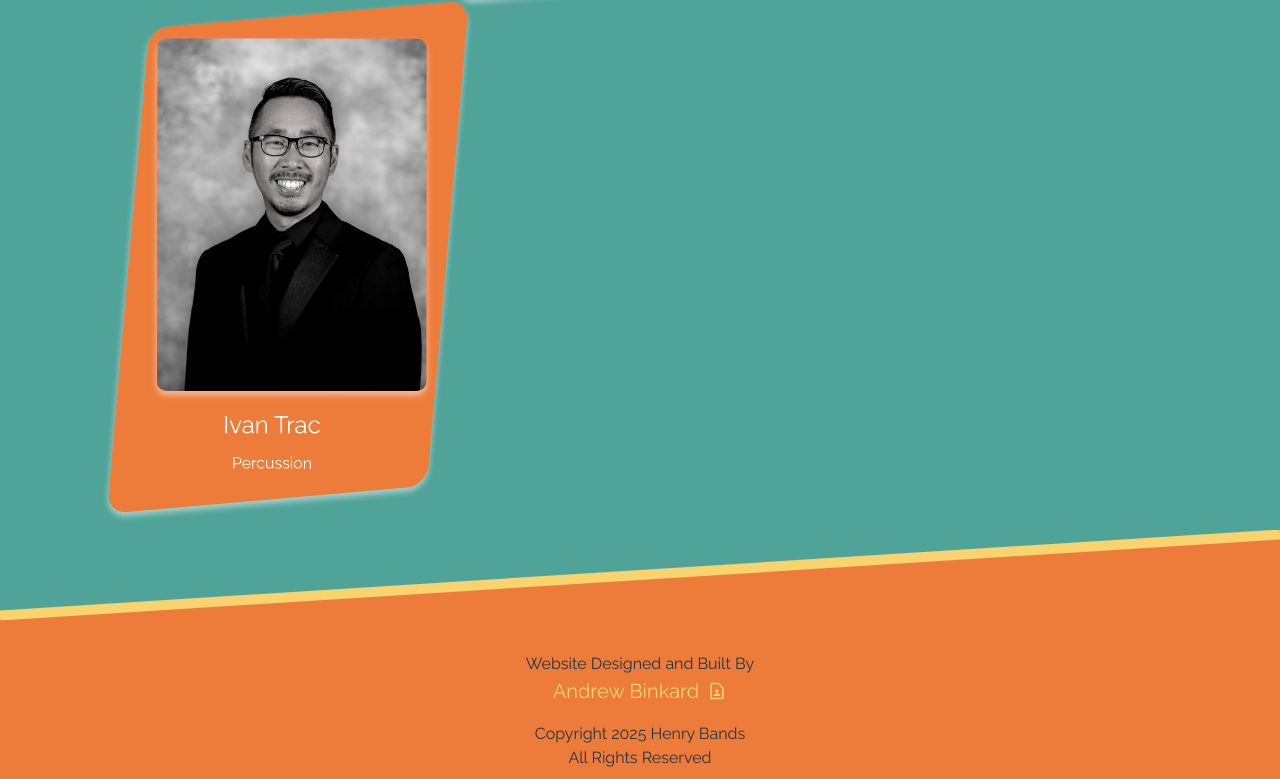
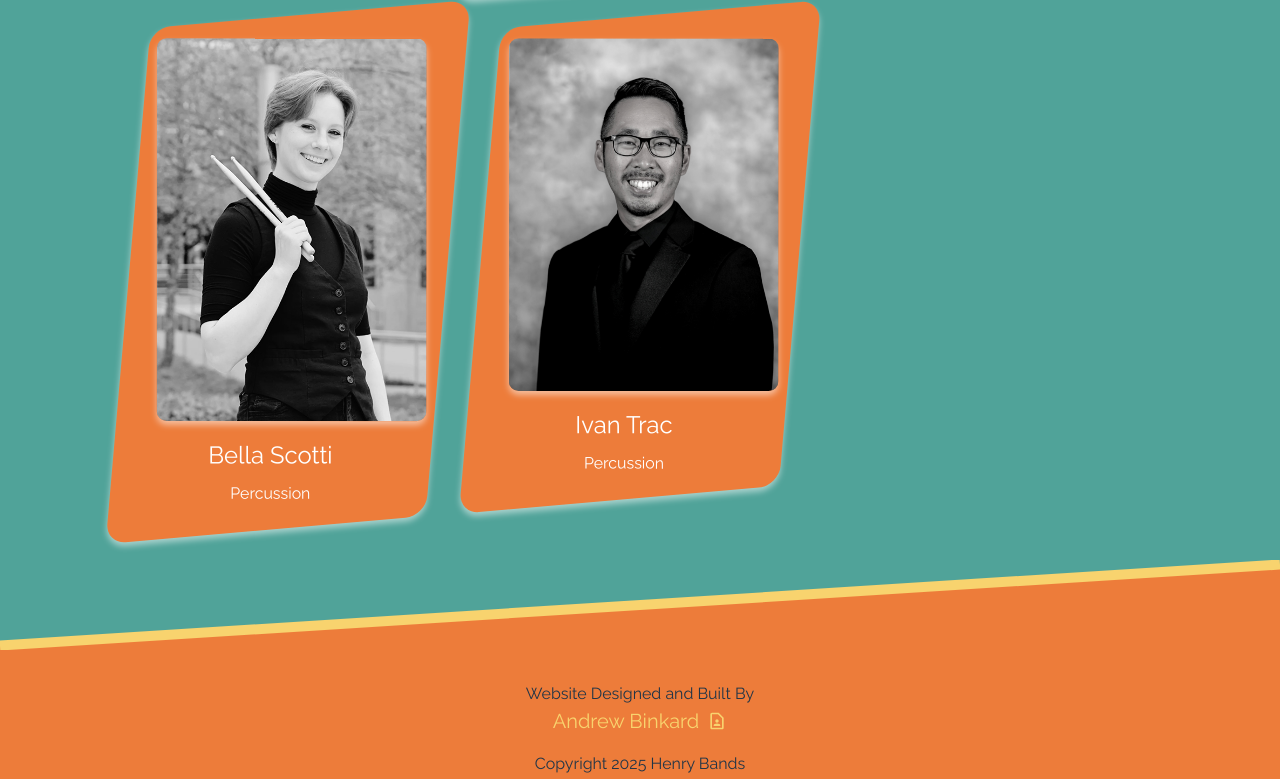
Before and after one commit to andrewbinkard/henrybandwibc, a React (Vite) app: page /private-lesson-faculty in a window 1280 px wide. Shown: the part 3972-4751 px from the top of the page. Built offline with nearby package versions, Linux system fonts and the light colour scheme.

Commit message:
add bella scotti

```diff
--- a/src/Pages/PrivateLessonFacultyPage/const.ts
+++ b/src/Pages/PrivateLessonFacultyPage/const.ts
@@ -17,6 +17,7 @@ import MikeDoratoHeadshot from "../../assets/Lesson_Faculty/Mike_Dorato.png";
 import AndyRussellHeadshot from "../../assets/Lesson_Faculty/Andy_Russell.png";
 import BrettBlackstoneHeadshot from "../../assets/Lesson_Faculty/Brett_Blackstone.png";
 import DavidHummelHeadshot from "../../assets/Lesson_Faculty/David_Hummel.jpg";
+import BellaScottiHeadshot from "../../assets/Lesson_Faculty/Bella_Scotti.jpg";
 import IvanTracHeadshot from "../../assets/Lesson_Faculty/Ivan_Trac.png";
 
 export const privateLessonTeacherData: ConductorCardProps[] = [
@@ -129,6 +130,12 @@ export const privateLessonTeacherData: ConductorCardProps[] = [
     bio: ``,
   },
   {
+    name: "Bella Scotti",
+    instrument: "Percussion",
+    imgSrc: BellaScottiHeadshot,
+    bio: ``,
+  },
+  {
     name: "Ivan Trac",
     instrument: "Percussion",
     imgSrc: IvanTracHeadshot,
```
Also changed, not shown: src/assets/Lesson_Faculty/Bella_Scotti.jpg (added).
